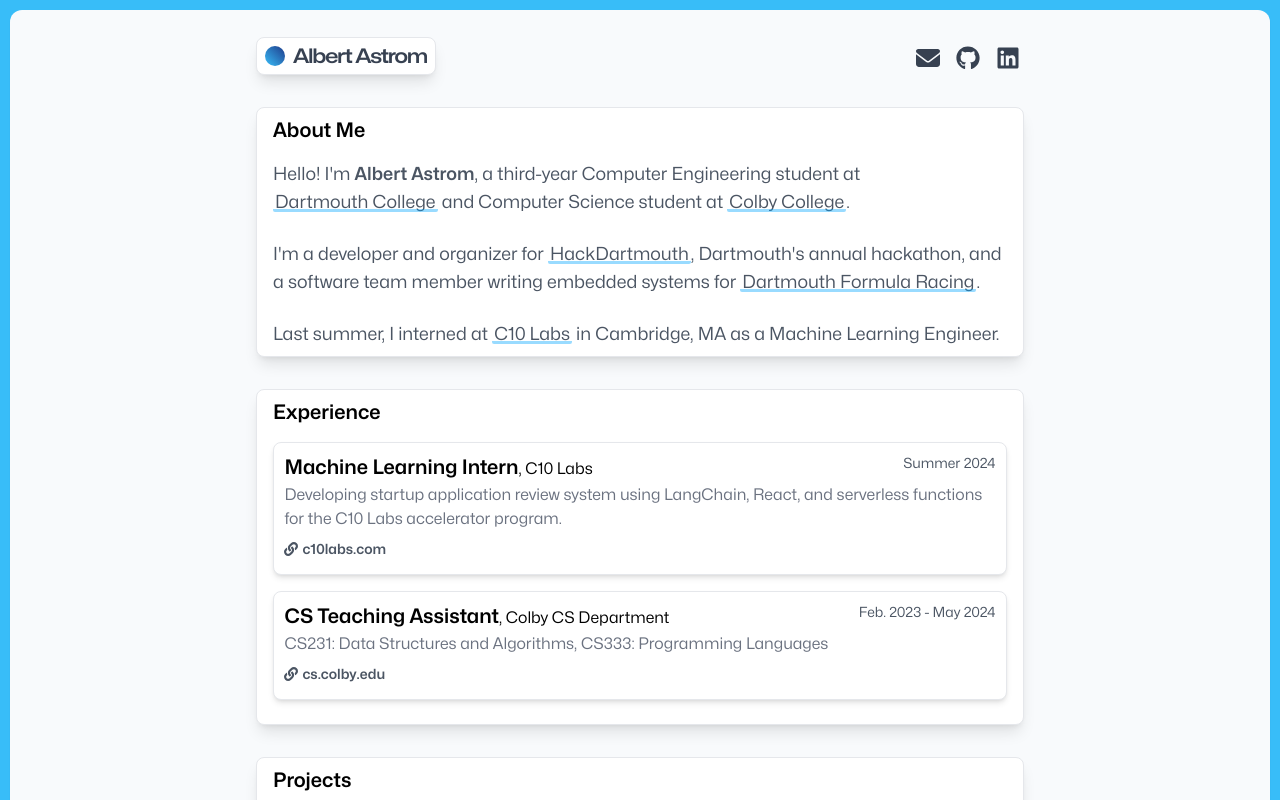
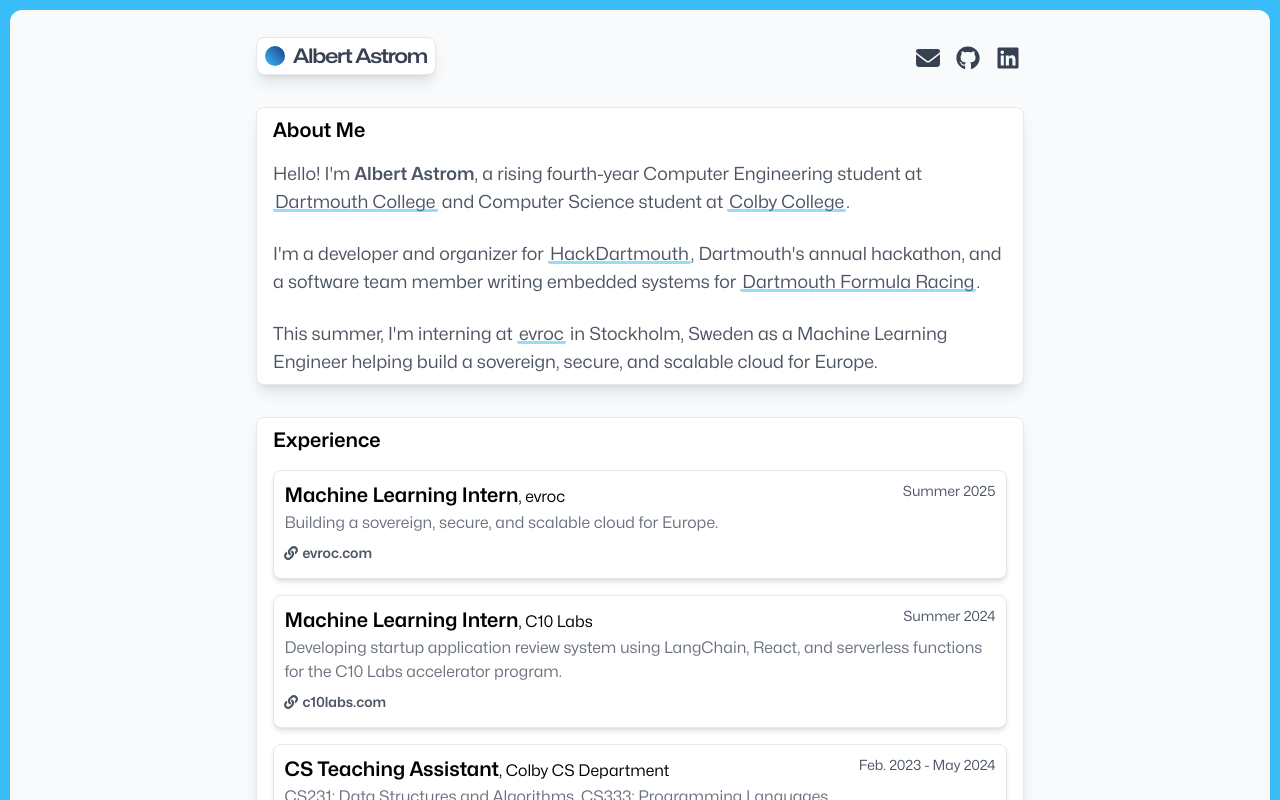
Before and after one commit to albertastrom/albertastrom.com, a Next.js app: page / in a window 1280 px wide. Shown: the top 800 px of the page. Built offline with nearby package versions, Linux system fonts and the light colour scheme.

Commit message:
Basic bugs and description update

```diff
--- a/components/content/aboutme.tsx
+++ b/components/content/aboutme.tsx
@@ -5,7 +5,7 @@
     <div className="mt-8 px-4 py-2 rounded-lg bg-white border border-gray-200 shadow-lg">
       <h2 className="text-xl font-semibold mb-4">About Me</h2>
 
-      <p className="text-lg text-gray-600">Hello! I&apos;m <span className='font-semibold'>Albert Astrom</span>, a third-year Computer Engineering student at <a href="https://www.dartmouth.edu" target="_blank" rel="noopener noreferrer" className="custom-link aqua_cool">Dartmouth College</a> and Computer Science student at <a href="https://www.colby.edu" target="_blank" rel="noopener noreferrer" className="custom-link aqua_cool">Colby College</a>.</p>
+      <p className="text-lg text-gray-600">Hello! I&apos;m <span className='font-semibold'>Albert Astrom</span>, a rising fourth-year Computer Engineering student at <a href="https://www.dartmouth.edu" target="_blank" rel="noopener noreferrer" className="custom-link aqua_cool">Dartmouth College</a> and Computer Science student at <a href="https://www.colby.edu" target="_blank" rel="noopener noreferrer" className="custom-link aqua_cool">Colby College</a>.</p>
 
       <br></br>
 
@@ -16,8 +16,11 @@
       <br></br>
 
       <p className="text-lg text-gray-600">
+      This summer, I&apos;m interning at <a href="https://www.evroc.com" target="_blank" rel="noopener noreferrer" className="custom-link aqua_cool" >evroc</a> in Stockholm, Sweden as a Machine Learning Engineer helping build a sovereign, secure, and scalable cloud for Europe.
+      </p>
+      {/* <p className="text-lg text-gray-600">
       Last summer, I interned at <a href="https://www.c10labs.com" target="_blank" rel="noopener noreferrer" className="custom-link aqua_cool" >C10 Labs</a> in Cambridge, MA as a Machine Learning Engineer.
-      </p>
+      </p> */}
     </div>
   );
 }
--- a/components/content/experience.tsx
+++ b/components/content/experience.tsx
@@ -4,14 +4,14 @@
 const Experience = () => {
   return (
     <div className="mt-8 px-4 py-2 rounded-lg bg-white border border-gray-200 shadow-lg">
+
         <h2 className="text-xl font-semibold mb-4">Experience</h2>
+
+        <Position title="Machine Learning Intern" company="evroc" timeframe="Summer 2025" description="Building a sovereign, secure, and scalable cloud for Europe." link="https://www.evroc.com" linkTitle="evroc.com"/>
+
         <Position title="Machine Learning Intern" company="C10 Labs" timeframe="Summer 2024" description="Developing startup application review system using LangChain, React, and serverless functions for the C10 Labs accelerator program." link="https://www.c10labs.com" linkTitle="c10labs.com"/>
 
         <Position title="CS Teaching Assistant" timeframe="Feb. 2023 - May 2024" company="Colby CS Department" description="CS231: Data Structures and Algorithms, CS333: Programming Languages" link="https://cs.colby.edu/courses/S24/231/" linkTitle="cs.colby.edu"/>
-
-
-
-
 
     </div>
 
--- a/components/content/project.tsx
+++ b/components/content/project.tsx
@@ -8,7 +8,7 @@
   timeframe: string;
   link: string;
   linkTitle: string;
-  imageUrl?: string; // Made optional as it was commented out
+  imageUrl?: string;
   technologies: string[];
 }
 
@@ -24,7 +24,7 @@
   return (
     // Use HoverCard with imageHidden set to true to ensure image doesn't display
     <HoverCard className="mb-4" imageHidden={true}>
-      <div className="flex justify-between "> {/* Reduced padding from py-3 px-4 to py-2 px-3 */}
+      <div className="flex justify-between ">
         {/* Main content area */}
         <div className="flex-grow pr-3"> {/* Reduced padding from pr-4 to pr-3 */}
           <div className="flex justify-between items-start mb-0.5">
@@ -52,7 +52,7 @@
             {linkTitle}
           </a>
         </div>
-        {/* Image reference remains but will be hidden by our CSS */}
+
         {imageUrl && (
           <div className="flex-shrink-0 self-center">
             <img
--- a/components/header/header.tsx
+++ b/components/header/header.tsx
@@ -1,5 +1,5 @@
 import React from 'react';
-import Logo from './logo'
+import Logo from './logo';
 import Socials from './socials';
 
 const Header: React.FC = () => {
```
